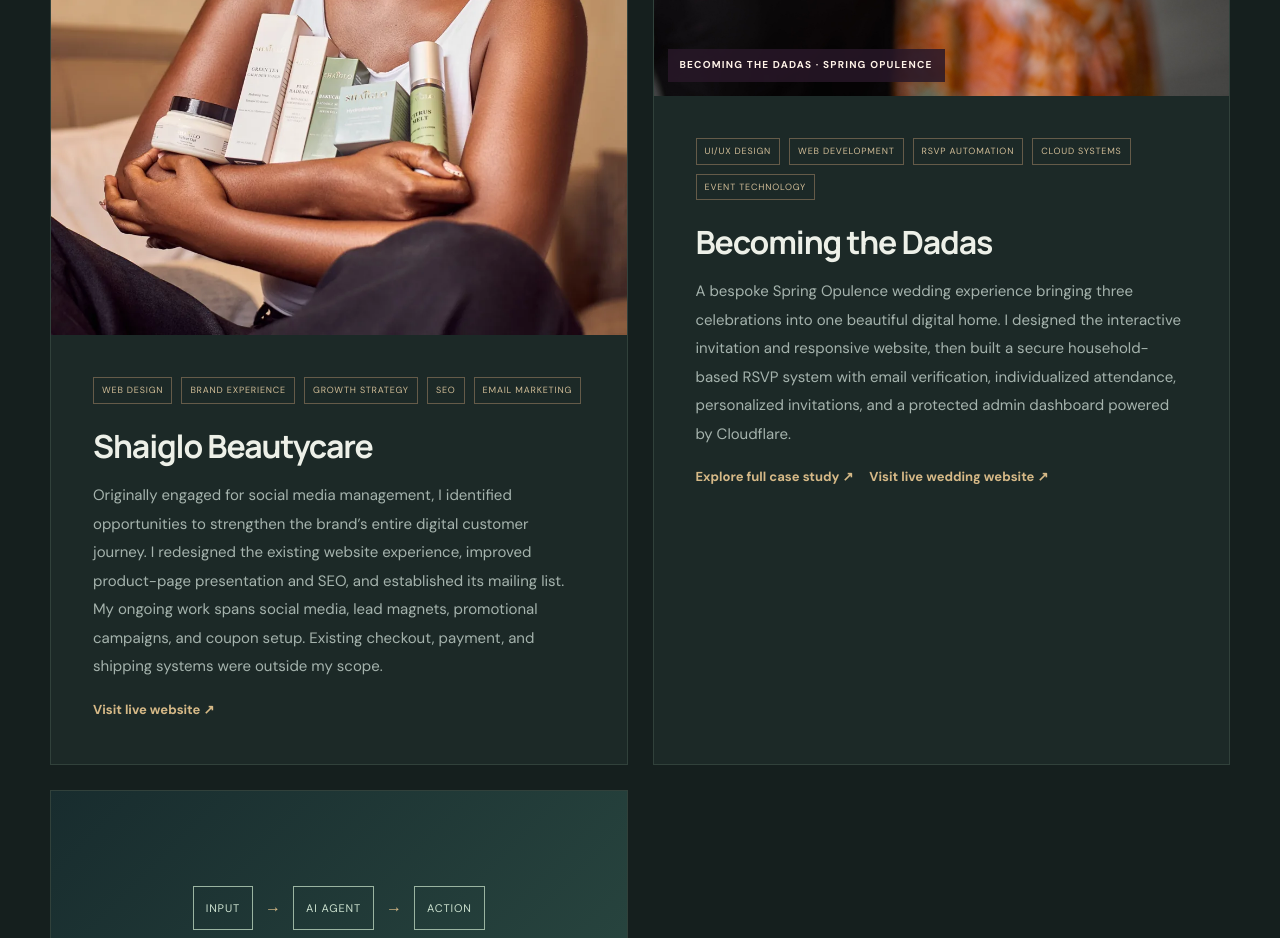
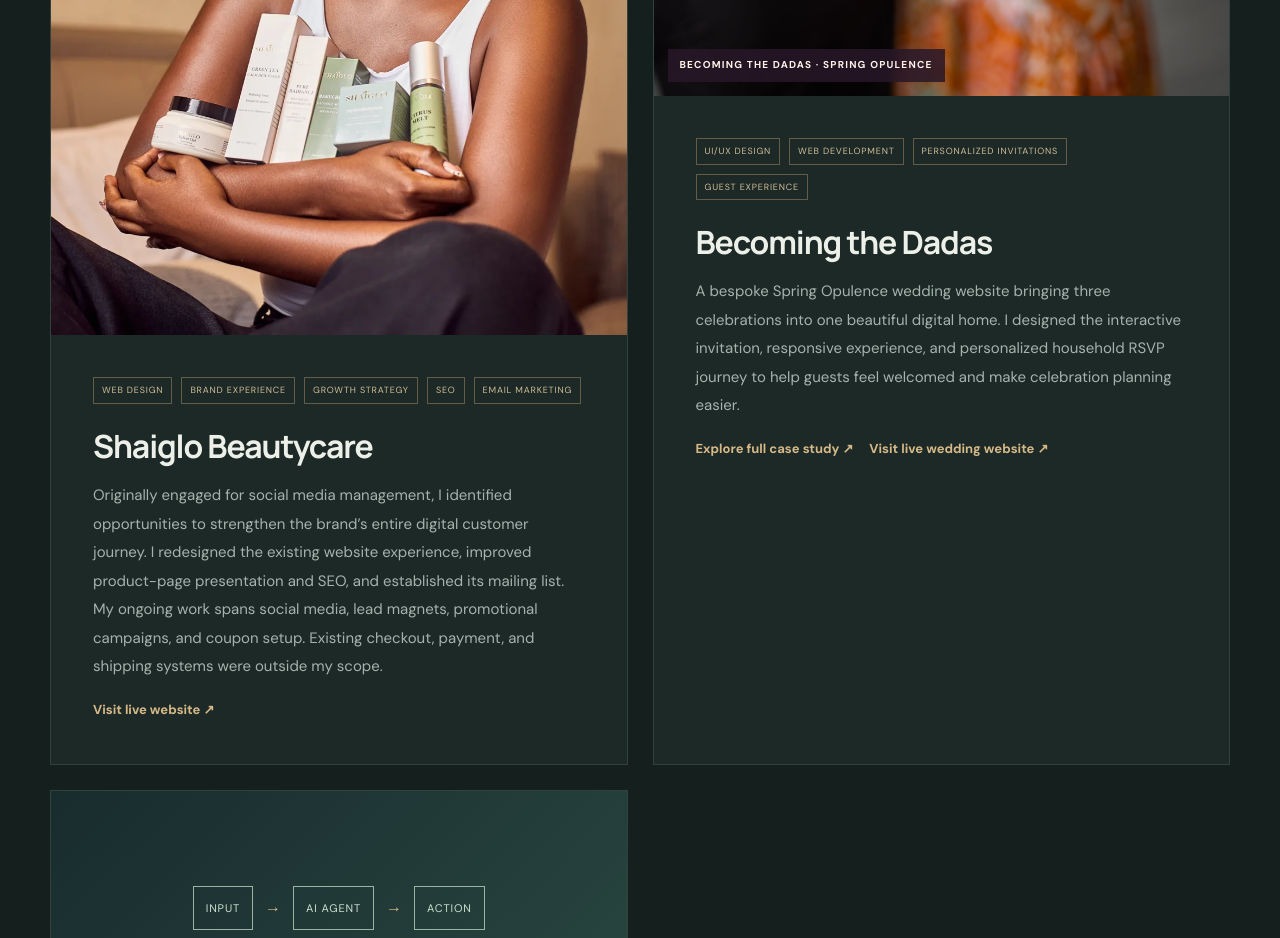
Before and after one commit to damiadeniyi/Dami-Adeniyi, a plain HTML site: page index.html in a window 1280 px wide. Shown: the part 1940-2878 px from the top of the page. Drawn offline with Linux system fonts and the light colour scheme.

Commit message:
Position wedding portfolio project for prospective custom website clients

```diff
--- a/index.html
+++ b/index.html
@@ -10,7 +10,7 @@
 <div class="marquee" aria-label="Creative design, intelligent systems, digital experiences"><div>DESIGN ✳ BUILD ✳ AUTOMATE ✳ CREATE ✳ TELL STORIES ✳ CONNECT THE DOTS ✳ DESIGN ✳ BUILD ✳ AUTOMATE ✳ CREATE ✳</div></div><section class="section work" id="work"><div class="wrap"><div class="section-top"><div><span class="kicker">01 / SELECTED WORK</span><h2>Ideas made <em>real.</em></h2></div><p>A growing collection of websites, experiences, visual design, and intelligent systems.</p></div><div class="projects">
 <article class="project featured"><div class="project-visual dragon"><img class="dragon-preview" src="https://nkemeke.github.io/nkem-dragonflight/social-preview.jpg" alt="Official Dragonflight academic portfolio website preview" loading="lazy"><div class="dragon-overlay"><span class="dragon-label">FEATURED PROJECT ✳</span><span class="dragon-open">EXPLORE THE JOURNEY ↗</span></div></div><div class="project-body"><div class="tags"><span>WEB DEVELOPMENT</span><span>INTERACTIVE STORYTELLING</span><span>AI-ASSISTED MEDIA</span></div><h3>Dragonflight</h3><p>An immersive academic portfolio experience combining cinematic storytelling, multimedia, and interactive web design. Created for Dr. Nkem Eke, whose academic writing and assignments remain his own.</p><a class="text-link" href="https://nkemeke.github.io/nkem-dragonflight/" target="_blank" rel="noopener noreferrer">Visit live experience ↗</a></div></article>
 <article class="project"><div class="project-visual beauty beauty-photo"><img src="/shaiglo-beautycare-luxury-skincare-website-project.webp" alt="Shaiglo Beautycare luxury skincare imagery showcasing the website redesign and digital marketing project by Dami Adeniyi" loading="lazy" decoding="async"><span class="beauty-photo-label">SHAIGLO BEAUTYCARE · DIGITAL EXPERIENCE</span></div><div class="project-body"><div class="tags"><span>WEB DESIGN</span><span>BRAND EXPERIENCE</span><span>GROWTH STRATEGY</span><span>SEO</span><span>EMAIL MARKETING</span></div><h3>Shaiglo Beautycare</h3><p>Originally engaged for social media management, I identified opportunities to strengthen the brand’s entire digital customer journey. I redesigned the existing website experience, improved product-page presentation and SEO, and established its mailing list. My ongoing work spans social media, lead magnets, promotional campaigns, and coupon setup. Existing checkout, payment, and shipping systems were outside my scope.</p><a class="text-link" href="https://shaiglobeautycare.com/" target="_blank" rel="noopener noreferrer">Visit live website ↗</a></div></article>
-<article class="project"><div class="project-visual wedding wedding-photo wedding-portrait"><img src="/becoming-the-dadas-nigerian-wedding-website-oluseyi-oluwaseun.jpg" alt="Oluseyi and Oluwaseun toasting together, featured in the Becoming the Dadas bespoke Nigerian wedding website designed by Dami Adeniyi" loading="lazy" decoding="async"><span class="wedding-image-label">BECOMING THE DADAS · SPRING OPULENCE</span></div><div class="project-body"><div class="tags"><span>UI/UX DESIGN</span><span>WEB DEVELOPMENT</span><span>RSVP AUTOMATION</span><span>CLOUD SYSTEMS</span><span>EVENT TECHNOLOGY</span></div><h3>Becoming the Dadas</h3><p>A bespoke Spring Opulence wedding experience bringing three celebrations into one beautiful digital home. I designed the interactive invitation and responsive website, then built a secure household-based RSVP system with email verification, individualized attendance, personalized invitations, and a protected admin dashboard powered by Cloudflare.</p><a class="text-link" href="/becoming-the-dadas.html">Explore full case study ↗</a><a class="text-link" href="https://becoming-the-dadas.pages.dev/" target="_blank" rel="noopener noreferrer">Visit live wedding website ↗</a></div></article>
+<article class="project"><div class="project-visual wedding wedding-photo wedding-portrait"><img src="/becoming-the-dadas-nigerian-wedding-website-oluseyi-oluwaseun.jpg" alt="Oluseyi and Oluwaseun toasting together, featured in the Becoming the Dadas bespoke Nigerian wedding website designed by Dami Adeniyi" loading="lazy" decoding="async"><span class="wedding-image-label">BECOMING THE DADAS · SPRING OPULENCE</span></div><div class="project-body"><div class="tags"><span>UI/UX DESIGN</span><span>WEB DEVELOPMENT</span><span>PERSONALIZED INVITATIONS</span><span>GUEST EXPERIENCE</span></div><h3>Becoming the Dadas</h3><p>A bespoke Spring Opulence wedding website bringing three celebrations into one beautiful digital home. I designed the interactive invitation, responsive experience, and personalized household RSVP journey to help guests feel welcomed and make celebration planning easier.</p><a class="text-link" href="/becoming-the-dadas.html">Explore full case study ↗</a><a class="text-link" href="https://becoming-the-dadas.pages.dev/" target="_blank" rel="noopener noreferrer">Visit live wedding website ↗</a></div></article>
 <article class="project"><div class="project-visual systems"><div class="system-lines"><span>INPUT</span><i>→</i><span>AI AGENT</span><i>→</i><span>ACTION</span></div><div class="system-small">AUTOMATE THE REPETITIVE. ELEVATE THE HUMAN.</div></div><div class="project-body"><div class="tags"><span>AI AGENTS</span><span>WORKFLOW AUTOMATION</span></div><h3>Intelligent Workflows & Systems</h3><p>A dedicated space for AI agent builds, automations, integrations, and practical business systems as their case studies are documented.</p><span class="coming">PROJECTS COMING SOON</span></div></article>
 </div></div></section>
 <section class="section expertise" id="expertise"><div class="wrap"><span class="kicker">02 / MY CREATIVE TOOLKIT</span><h2>A little bit of <em>everything.</em><br>A whole lot of <em>intention.</em></h2><div class="expertise-grid"><div><span class="num">01</span><h3>AI Agents & Automation</h3><p>AI-powered assistants, automated workflows, integrations, and intelligent processes.</p></div><div><span class="num">02</span><h3>Websites & Digital Experiences</h3><p>Responsive websites, interactive experiences, and purposeful digital storytelling.</p></div><div><span class="num">03</span><h3>Business Systems</h3><p>Connected tools, process design, and streamlined operational workflows.</p></div><div><span class="num">04</span><h3>Graphic Design & Branding</h3><p>Visual identities, digital graphics, creative assets, and brand communication.</p></div><div><span class="num">05</span><h3>Creative Media</h3><p>AI-assisted visual production, multimedia, cinematic content, and creative storytelling.</p></div><div><span class="num">06</span><h3>Social Media Management</h3><p>Content planning, social media strategy, visual content creation, publishing, and digital community engagement.</p></div></div></div></section>
```
